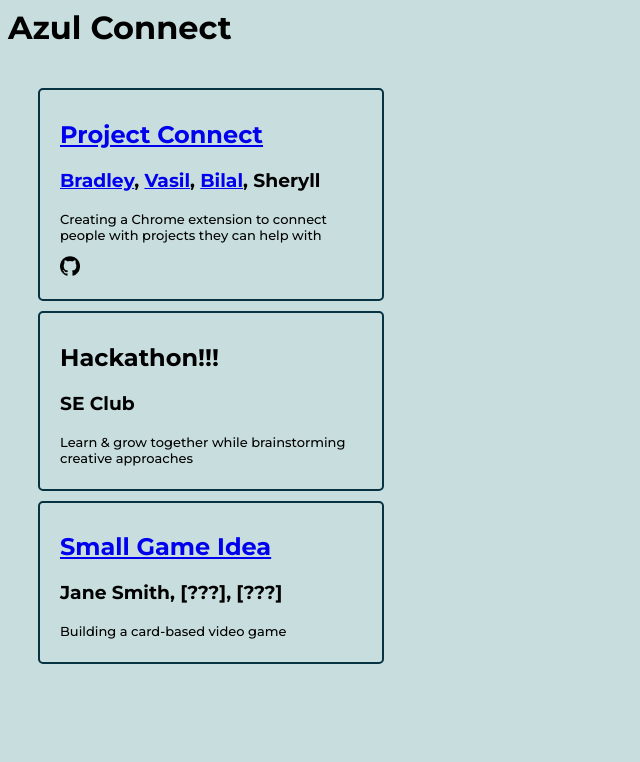
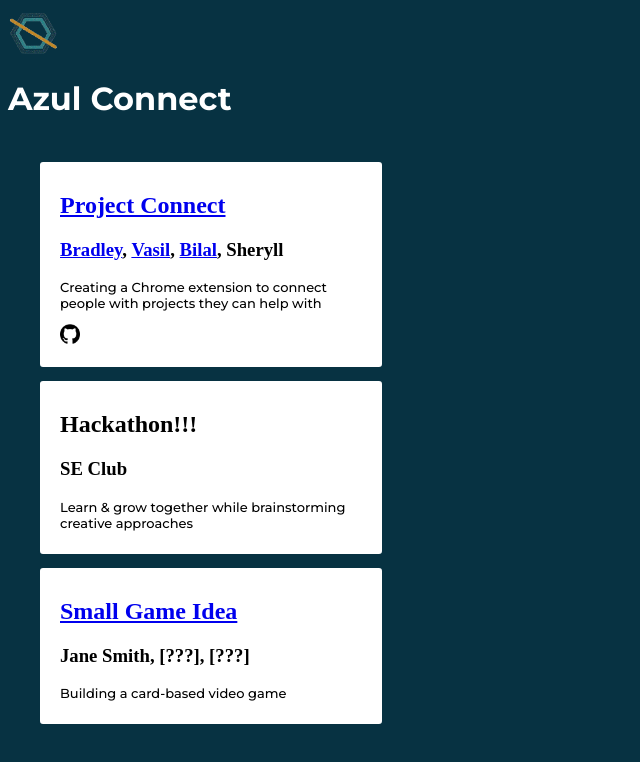
Before and after one commit to IntrixTheName/Error404, a browser extension: page azul.html in a window 1280 px wide. Shown: the whole page, without its empty margins (0-640 px from the left). Drawn offline with Linux system fonts and the light colour scheme.

Commit message:
CSS Styling I

```diff
--- a/azul.html
+++ b/azul.html
@@ -24,12 +24,39 @@
             html {
                 height: 736px;
                 width: 414px;
-                background-color: var(--accent2_bkgd);
+                background-color: var(--primary1);
             }
 
-            h1, h2, h3, h4, h5, h6 {
+            body {
+                display: flex;
+                /*align-items: ;*/
+            }
+
+            /*.box {
+                display: flex;
+                align-items: center;
+                float: left;
+                padding: 10px;
+                margin: 10px;
+                /*grid-template-columns: 1fr 1fr 1fr;
+                width: 90%;
+            }*/
+
+            .content {
+                display: flex;
+                float: left;
+                width: 90%;
+            }
+
+            h1 {
+                color: #FFFFFF;
                 font-family: "Montserrat", sans-serif;
                 font-weight: 700; /* Bold weight */
+            }
+
+            h2, h3, h4, h5, h6 {
+                color: #000000;
+                width: 100%;
             }
 
             p {
@@ -46,6 +73,7 @@
             }
             li {
                 border: 2px solid var(--primary1);
+                background-color: #FFFFFF;
                 border-radius: 5px;
                 padding: 10px 20px;
                 margin: 10px;
@@ -55,6 +83,8 @@
     </head>
 
     <body>
+        <div class="box">
+            <img src="Error 404 Logo Trimmed.png" width=50px height=50px>
             <h1>Azul Connect</h1>
             <ul>
                 <li>
@@ -81,5 +111,10 @@
                     <p>Building a card-based video game</p>
                 </li>
             </ul>
+        </div>
+
+        <div>
+
+        </div>
     </body>
 </html>
```
Also changed, not shown: manifest.json. Lines whose indentation alone changed are shown as unchanged.
